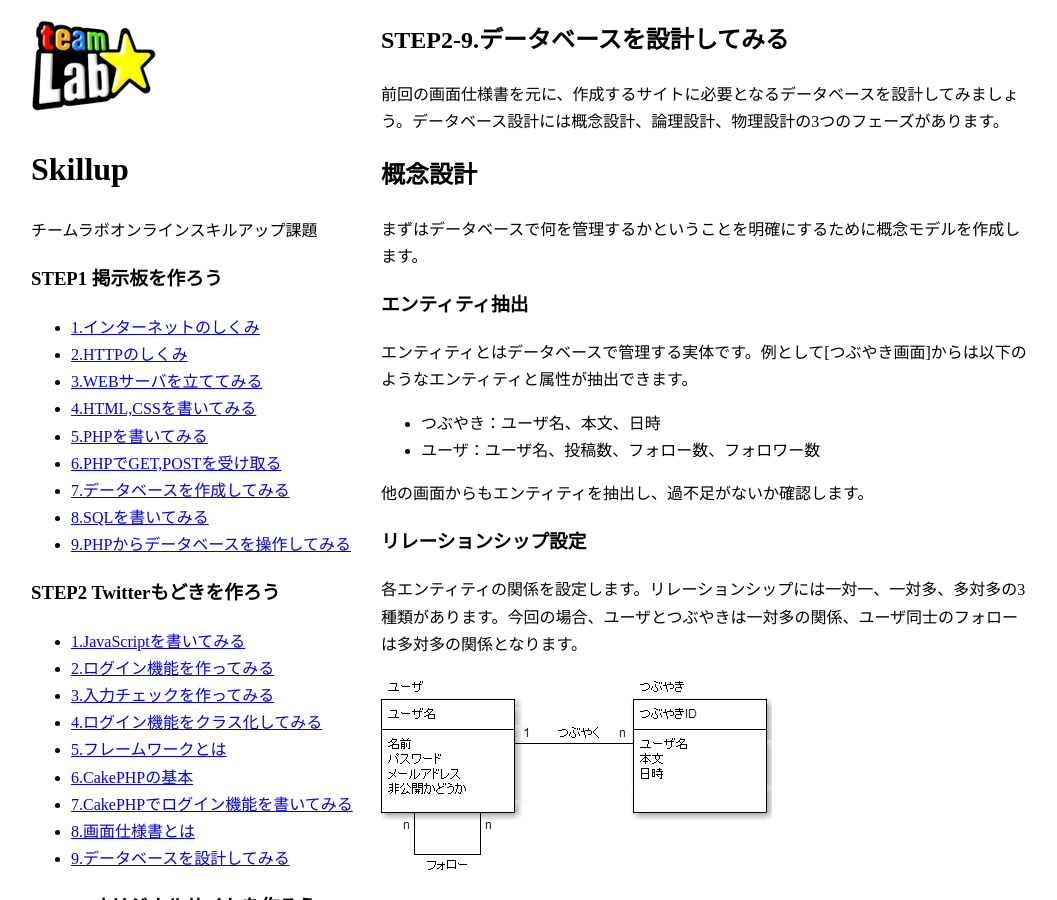
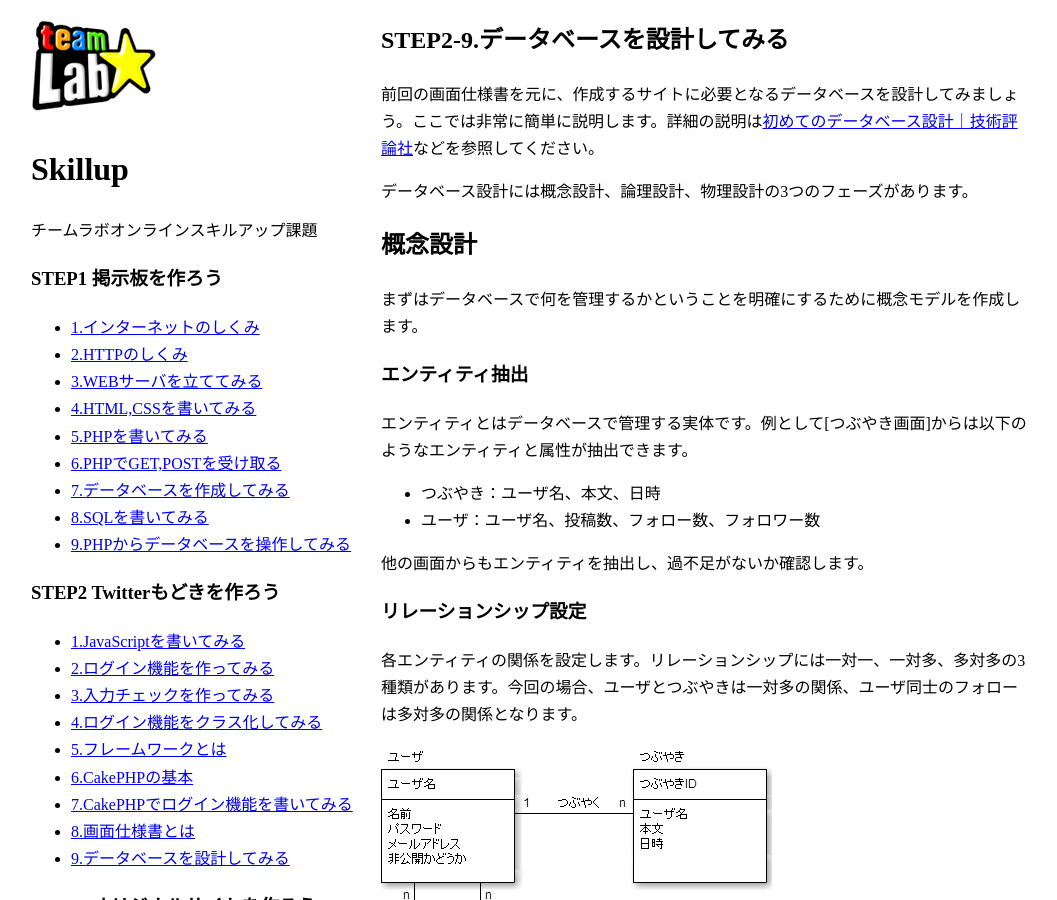
Before and after one commit to kojii/skillup, a Jekyll site: the page built from 2/9.md, in a window 1280 px wide and 900 px high. Shown: the whole window, without its empty margins (109-1166 px from the left). Built offline with Jekyll 4.4.1, drawn with Linux system fonts in a browser that asks for light colours; Markdown is read by kramdown in place of the engine named in the settings; some of the changed text lies outside the part shown.

Commit message:
詳細リンク、MySQL限定

```diff
--- a/2/9.md
+++ b/2/9.md
@@ -3,7 +3,9 @@ layout: default
 ---
 # STEP2-9.データベースを設計してみる
 
-前回の画面仕様書を元に、作成するサイトに必要となるデータベースを設計してみましょう。データベース設計には概念設計、論理設計、物理設計の3つのフェーズがあります。
+前回の画面仕様書を元に、作成するサイトに必要となるデータベースを設計してみましょう。ここでは非常に簡単に説明します。詳細の説明は[初めてのデータベース設計｜技術評論社](http://gihyo.jp/dev/feature/01/database)などを参照してください。
+
+データベース設計には概念設計、論理設計、物理設計の3つのフェーズがあります。
 
 ## 概念設計
 まずはデータベースで何を管理するかということを明確にするために概念モデルを作成します。
@@ -37,7 +39,7 @@ layout: default
 ある項目が決まると一意に定まる項目を別のテーブルに分割する作業です。これは、1つのデータはただ1回だけ書かれるべきであるというリレーショナルデータベースの原則に則っています。例えば上記のつぶやきテーブルでは、ユーザIDが分かるとユーザ名は一意に定まるためユーザ名は必要ありません。
 
 ## 物理設計
-作成したリレーショナルモデルから実際にテーブルを作成します。
+作成したリレーショナルモデルから実際にテーブルを作成します。使用できるデータ型や制約はデータベースシステムごとに異なるため、MySQLについて説明します。
 
 ### データ型
 各列のデータ型を適切に決定します。主に以下のような型があります。
```
